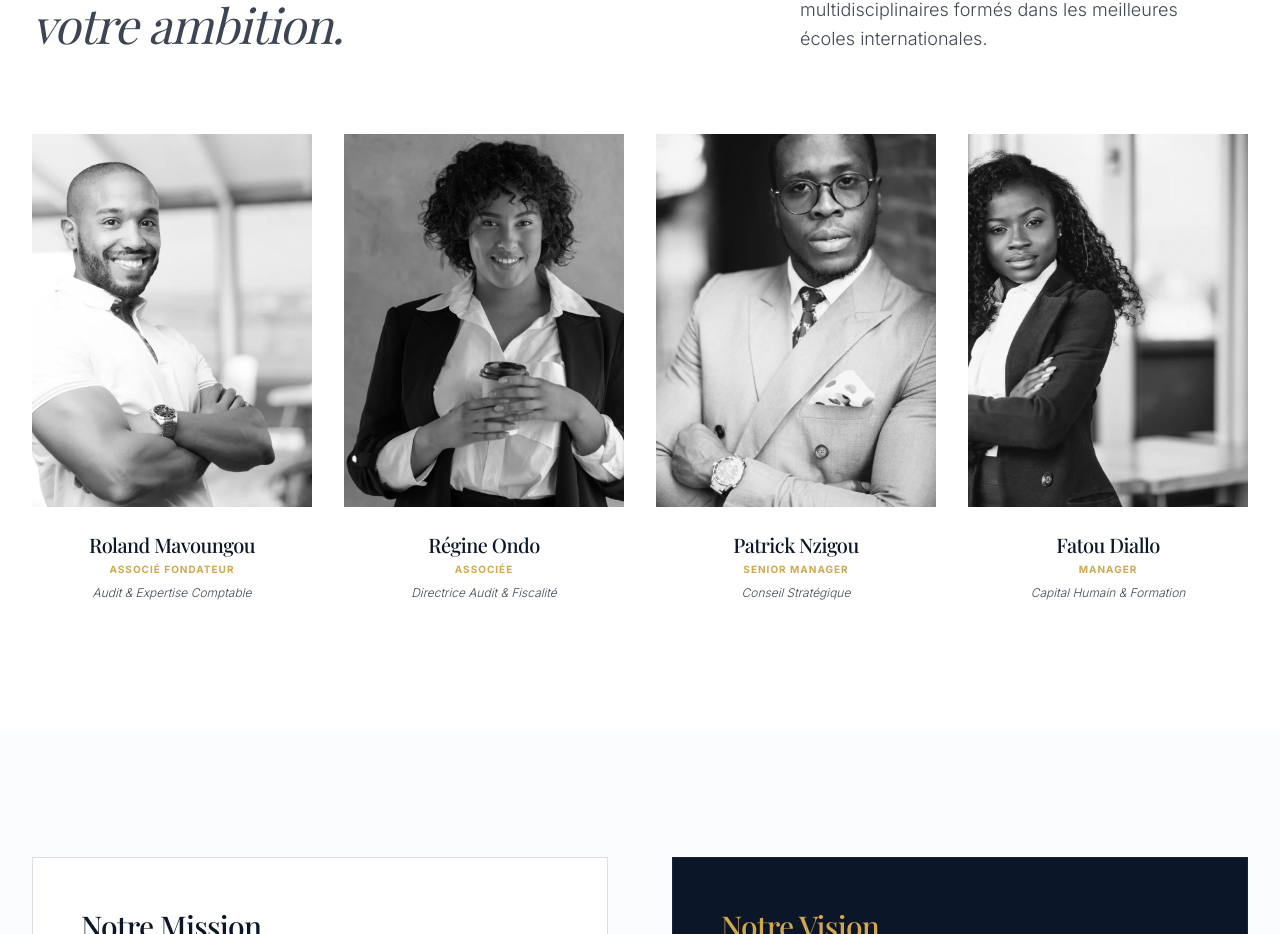
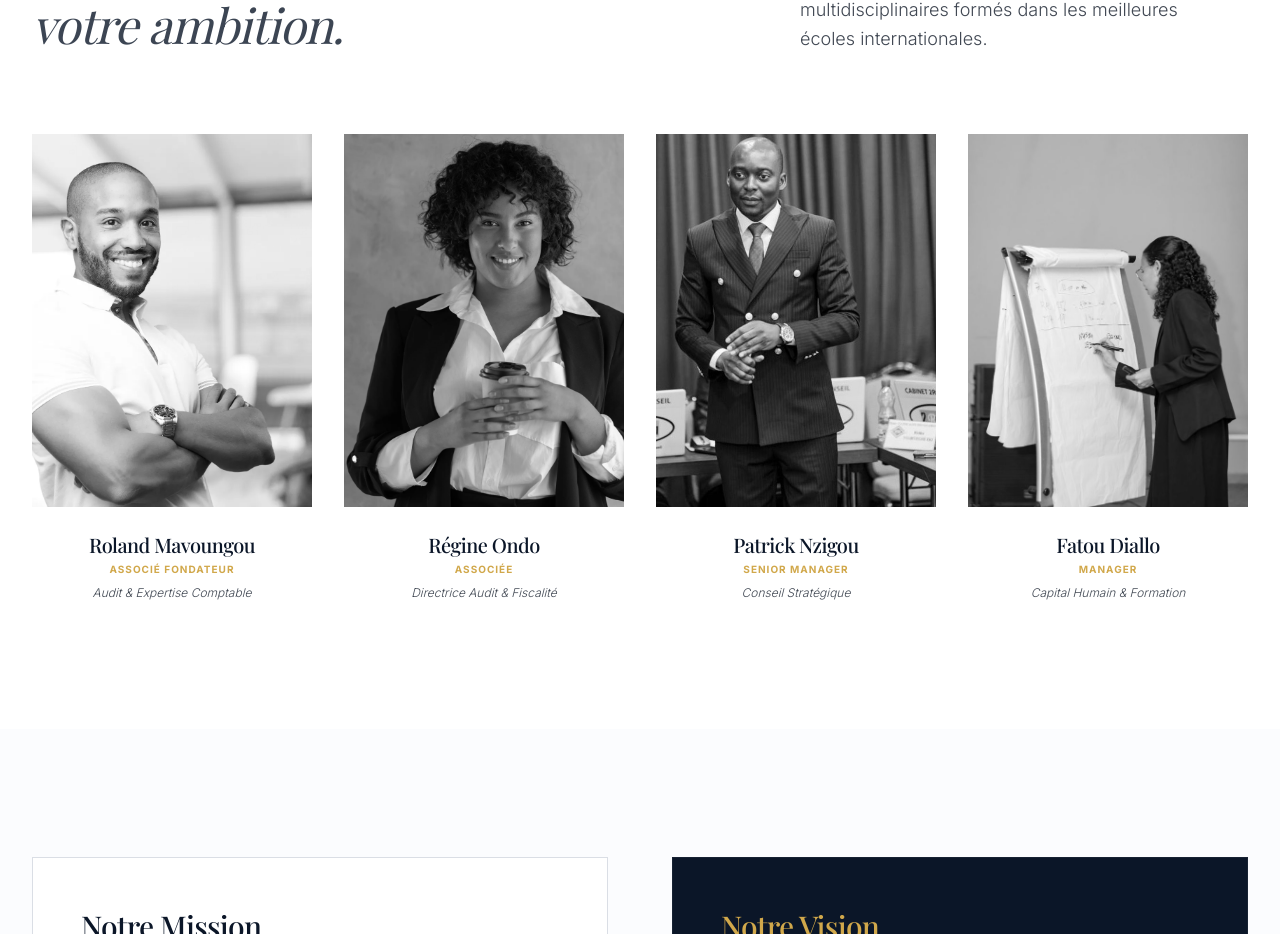
Before and after one commit to DhenneTSANGA/2R-Conseil, a Next.js app: page /cabinet in a window 1280 px wide. Shown: the part 2986-3920 px from the top of the page. Built offline with nearby package versions, Linux system fonts and the light colour scheme; a web font is replaced by a local one.

Commit message:
add img in team-section

```diff
--- a/components/team-section.tsx
+++ b/components/team-section.tsx
@@ -21,13 +21,13 @@ const equipe = [
     nom: "Patrick Nzigou",
     poste: "Senior Manager",
     specialite: "Conseil Stratégique",
-    photo: "/images/2.webp",
+    photo: "/images/22.jpg",
   },
   {
     nom: "Fatou Diallo",
     poste: "Manager",
     specialite: "Capital Humain & Formation",
-    photo: "/images/3.webp",
+    photo: "/images/10.jpg",
   },
 ]
 
```
